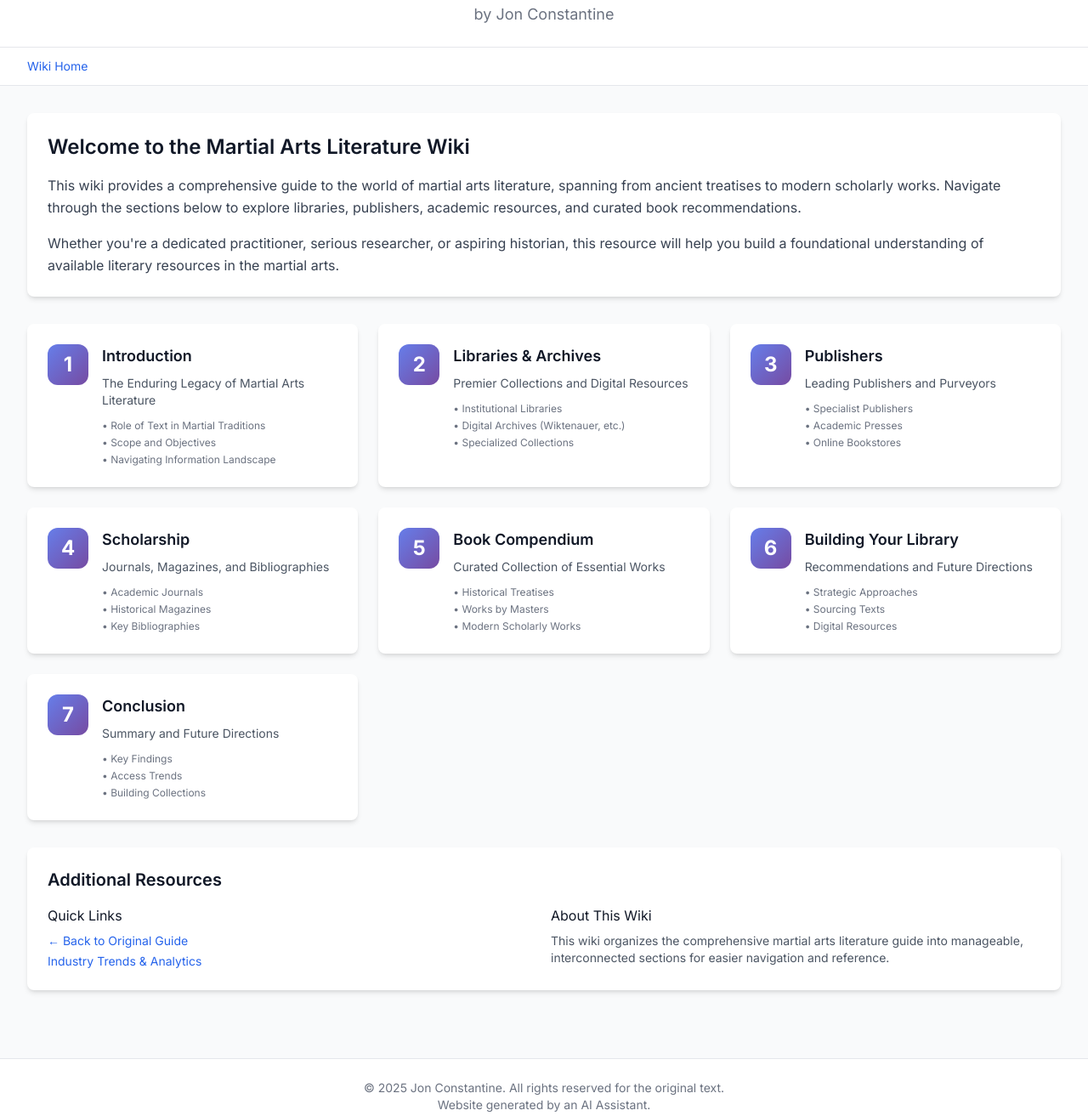
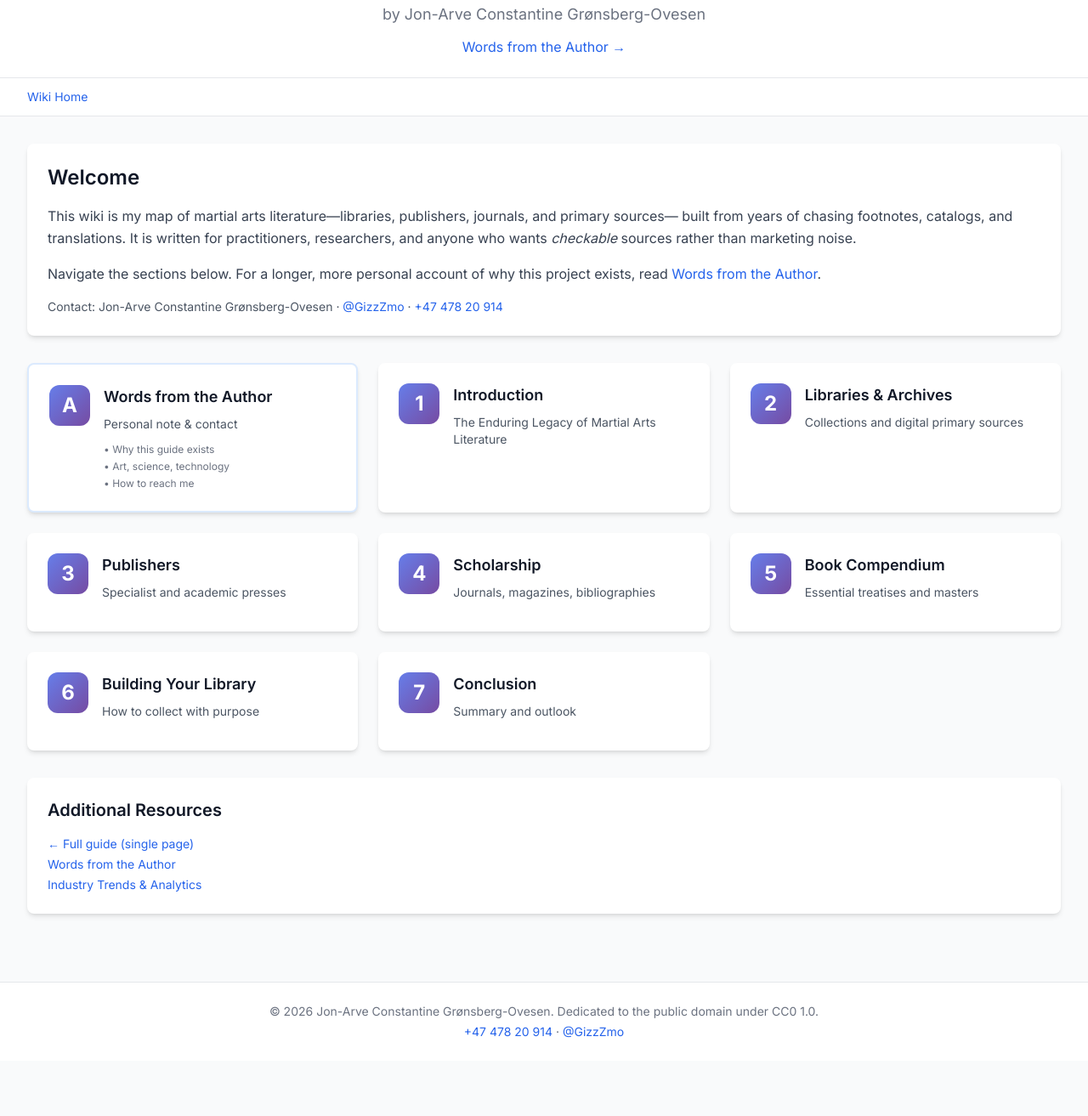
Before and after one commit to GizzZmo/martial_arts, a plain HTML site: page wiki.html in a window 1280 px wide. Shown: the part 113-1426 px from the top of the page at 85% size. After the commit the page ends 1361 px from the top, so only its background shows below. Drawn offline with nearby package versions, Linux system fonts and the light colour scheme.

Commit message:
Add author byline, personal intro, and link to author.html

```diff
--- a/wiki.html
+++ b/wiki.html
@@ -3,48 +3,35 @@
 <head>
     <meta charset="UTF-8">
     <meta name="viewport" content="width=device-width, initial-scale=1.0">
-    <title>Martial Arts Literature Wiki - Jon Constantine</title>
+    <title>Martial Arts Literature Wiki - Jon-Arve Constantine Grønsberg-Ovesen</title>
     <script src="https://cdn.tailwindcss.com"></script>
     <link href="https://fonts.googleapis.com/css2?family=Inter:wght@400;600;700&display=swap" rel="stylesheet">
     <style>
-        body {
-            font-family: 'Inter', sans-serif;
-            scroll-behavior: smooth;
-        }
-        .wiki-card {
-            transition: transform 0.2s ease-in-out, box-shadow 0.2s ease-in-out;
-        }
-        .wiki-card:hover {
-            transform: translateY(-4px);
-            box-shadow: 0 10px 25px rgba(0, 0, 0, 0.15);
-        }
+        body { font-family: 'Inter', sans-serif; scroll-behavior: smooth; }
+        .wiki-card { transition: transform 0.2s ease-in-out, box-shadow 0.2s ease-in-out; }
+        .wiki-card:hover { transform: translateY(-4px); box-shadow: 0 10px 25px rgba(0, 0, 0, 0.15); }
         .section-icon {
-            width: 48px;
-            height: 48px;
+            width: 48px; height: 48px;
             background: linear-gradient(135deg, #667eea 0%, #764ba2 100%);
-            border-radius: 12px;
-            display: flex;
-            align-items: center;
-            justify-content: center;
-            color: white;
-            font-size: 24px;
-            font-weight: bold;
+            border-radius: 12px; display: flex; align-items: center; justify-content: center;
+            color: white; font-size: 24px; font-weight: bold;
         }
     </style>
 </head>
 <body class="bg-gray-50 min-h-screen">
-    <!-- Header -->
     <header class="bg-white shadow-sm border-b border-gray-200">
         <div class="max-w-7xl mx-auto px-4 sm:px-6 lg:px-8 py-6">
             <div class="text-center">
                 <h1 class="text-4xl sm:text-5xl font-bold text-gray-900 mb-2">Martial Arts Literature Wiki</h1>
                 <p class="text-xl text-gray-600">A Comprehensive Guide to Martial Arts Libraries and Literature</p>
-                <p class="text-lg text-gray-500 mt-2">by Jon Constantine</p>
+                <p class="text-lg text-gray-500 mt-2">by Jon-Arve Constantine Grønsberg-Ovesen</p>
+                <p class="mt-3">
+                    <a href="author.html" class="text-blue-600 hover:underline font-medium">Words from the Author →</a>
+                </p>
             </div>
         </div>
     </header>
 
-    <!-- Navigation breadcrumb -->
     <nav class="bg-white border-b border-gray-200">
         <div class="max-w-7xl mx-auto px-4 sm:px-6 lg:px-8 py-3">
             <div class="flex items-center space-x-2 text-sm text-gray-500">
@@ -53,165 +40,123 @@
         </div>
     </nav>
 
-    <!-- Main Content -->
     <main class="max-w-7xl mx-auto px-4 sm:px-6 lg:px-8 py-8">
-        <!-- Introduction -->
         <div class="bg-white rounded-lg shadow-md p-6 mb-8">
-            <h2 class="text-2xl font-semibold text-gray-900 mb-4">Welcome to the Martial Arts Literature Wiki</h2>
+            <h2 class="text-2xl font-semibold text-gray-900 mb-4">Welcome</h2>
             <p class="text-gray-700 leading-relaxed mb-4">
-                This wiki provides a comprehensive guide to the world of martial arts literature, spanning from ancient treatises to modern scholarly works.
-                Navigate through the sections below to explore libraries, publishers, academic resources, and curated book recommendations.
+                This wiki is my map of martial arts literature—libraries, publishers, journals, and primary sources—
+                built from years of chasing footnotes, catalogs, and translations. It is written for practitioners,
+                researchers, and anyone who wants <em>checkable</em> sources rather than marketing noise.
             </p>
-            <p class="text-gray-700 leading-relaxed">
-                Whether you're a dedicated practitioner, serious researcher, or aspiring historian, this resource will help you build a foundational
-                understanding of available literary resources in the martial arts.
+            <p class="text-gray-700 leading-relaxed mb-4">
+                Navigate the sections below. For a longer, more personal account of why this project exists,
+                read <a href="author.html" class="text-blue-600 hover:underline">Words from the Author</a>.
+            </p>
+            <p class="text-sm text-gray-600">
+                Contact: Jon-Arve Constantine Grønsberg-Ovesen ·
+                <a href="https://github.com/GizzZmo" class="text-blue-600 hover:underline">@GizzZmo</a> ·
+                <a href="tel:+4747820914" class="text-blue-600 hover:underline">+47 478 20 914</a>
             </p>
         </div>
 
-        <!-- Wiki Sections Grid -->
         <div class="grid md:grid-cols-2 lg:grid-cols-3 gap-6 mb-8">
-            <!-- Section 1: Introduction -->
+            <a href="author.html" class="wiki-card bg-white rounded-lg shadow-md p-6 block hover:text-inherit border-2 border-blue-100">
+                <div class="flex items-start space-x-4">
+                    <div class="section-icon">A</div>
+                    <div class="flex-1">
+                        <h3 class="text-lg font-semibold text-gray-900 mb-2">Words from the Author</h3>
+                        <p class="text-gray-600 text-sm mb-3">Personal note & contact</p>
+                        <ul class="text-xs text-gray-500 space-y-1">
+                            <li>• Why this guide exists</li>
+                            <li>• Art, science, technology</li>
+                            <li>• How to reach me</li>
+                        </ul>
+                    </div>
+                </div>
+            </a>
             <a href="introduction.html" class="wiki-card bg-white rounded-lg shadow-md p-6 block hover:text-inherit">
                 <div class="flex items-start space-x-4">
                     <div class="section-icon">1</div>
                     <div class="flex-1">
                         <h3 class="text-lg font-semibold text-gray-900 mb-2">Introduction</h3>
                         <p class="text-gray-600 text-sm mb-3">The Enduring Legacy of Martial Arts Literature</p>
-                        <ul class="text-xs text-gray-500 space-y-1">
-                            <li>• Role of Text in Martial Traditions</li>
-                            <li>• Scope and Objectives</li>
-                            <li>• Navigating Information Landscape</li>
-                        </ul>
                     </div>
                 </div>
             </a>
-
-            <!-- Section 2: Libraries & Archives -->
             <a href="libraries-archives.html" class="wiki-card bg-white rounded-lg shadow-md p-6 block hover:text-inherit">
                 <div class="flex items-start space-x-4">
                     <div class="section-icon">2</div>
                     <div class="flex-1">
                         <h3 class="text-lg font-semibold text-gray-900 mb-2">Libraries & Archives</h3>
-                        <p class="text-gray-600 text-sm mb-3">Premier Collections and Digital Resources</p>
-                        <ul class="text-xs text-gray-500 space-y-1">
-                            <li>• Institutional Libraries</li>
-                            <li>• Digital Archives (Wiktenauer, etc.)</li>
-                            <li>• Specialized Collections</li>
-                        </ul>
+                        <p class="text-gray-600 text-sm mb-3">Collections and digital primary sources</p>
                     </div>
                 </div>
             </a>
-
-            <!-- Section 3: Publishers -->
             <a href="publishers.html" class="wiki-card bg-white rounded-lg shadow-md p-6 block hover:text-inherit">
                 <div class="flex items-start space-x-4">
                     <div class="section-icon">3</div>
                     <div class="flex-1">
                         <h3 class="text-lg font-semibold text-gray-900 mb-2">Publishers</h3>
-                        <p class="text-gray-600 text-sm mb-3">Leading Publishers and Purveyors</p>
-                        <ul class="text-xs text-gray-500 space-y-1">
-                            <li>• Specialist Publishers</li>
-                            <li>• Academic Presses</li>
-                            <li>• Online Bookstores</li>
-                        </ul>
+                        <p class="text-gray-600 text-sm mb-3">Specialist and academic presses</p>
                     </div>
                 </div>
             </a>
-
-            <!-- Section 4: Scholarship -->
             <a href="scholarship.html" class="wiki-card bg-white rounded-lg shadow-md p-6 block hover:text-inherit">
                 <div class="flex items-start space-x-4">
                     <div class="section-icon">4</div>
                     <div class="flex-1">
                         <h3 class="text-lg font-semibold text-gray-900 mb-2">Scholarship</h3>
-                        <p class="text-gray-600 text-sm mb-3">Journals, Magazines, and Bibliographies</p>
-                        <ul class="text-xs text-gray-500 space-y-1">
-                            <li>• Academic Journals</li>
-                            <li>• Historical Magazines</li>
-                            <li>• Key Bibliographies</li>
-                        </ul>
+                        <p class="text-gray-600 text-sm mb-3">Journals, magazines, bibliographies</p>
                     </div>
                 </div>
             </a>
-
-            <!-- Section 5: Book Compendium -->
             <a href="book-compendium.html" class="wiki-card bg-white rounded-lg shadow-md p-6 block hover:text-inherit">
                 <div class="flex items-start space-x-4">
                     <div class="section-icon">5</div>
                     <div class="flex-1">
                         <h3 class="text-lg font-semibold text-gray-900 mb-2">Book Compendium</h3>
-                        <p class="text-gray-600 text-sm mb-3">Curated Collection of Essential Works</p>
-                        <ul class="text-xs text-gray-500 space-y-1">
-                            <li>• Historical Treatises</li>
-                            <li>• Works by Masters</li>
-                            <li>• Modern Scholarly Works</li>
-                        </ul>
+                        <p class="text-gray-600 text-sm mb-3">Essential treatises and masters</p>
                     </div>
                 </div>
             </a>
-
-            <!-- Section 6: Building Your Library -->
             <a href="building-library.html" class="wiki-card bg-white rounded-lg shadow-md p-6 block hover:text-inherit">
                 <div class="flex items-start space-x-4">
                     <div class="section-icon">6</div>
                     <div class="flex-1">
                         <h3 class="text-lg font-semibold text-gray-900 mb-2">Building Your Library</h3>
-                        <p class="text-gray-600 text-sm mb-3">Recommendations and Future Directions</p>
-                        <ul class="text-xs text-gray-500 space-y-1">
-                            <li>• Strategic Approaches</li>
-                            <li>• Sourcing Texts</li>
-                            <li>• Digital Resources</li>
-                        </ul>
+                        <p class="text-gray-600 text-sm mb-3">How to collect with purpose</p>
                     </div>
                 </div>
             </a>
-
-            <!-- Section 7: Conclusion -->
             <a href="conclusion.html" class="wiki-card bg-white rounded-lg shadow-md p-6 block hover:text-inherit">
                 <div class="flex items-start space-x-4">
                     <div class="section-icon">7</div>
                     <div class="flex-1">
                         <h3 class="text-lg font-semibold text-gray-900 mb-2">Conclusion</h3>
-                        <p class="text-gray-600 text-sm mb-3">Summary and Future Directions</p>
-                        <ul class="text-xs text-gray-500 space-y-1">
-                            <li>• Key Findings</li>
-                            <li>• Access Trends</li>
-                            <li>• Building Collections</li>
-                        </ul>
+                        <p class="text-gray-600 text-sm mb-3">Summary and outlook</p>
                     </div>
                 </div>
             </a>
         </div>
 
-        <!-- Additional Resources -->
         <div class="bg-white rounded-lg shadow-md p-6">
             <h2 class="text-xl font-semibold text-gray-900 mb-4">Additional Resources</h2>
-            <div class="grid md:grid-cols-2 gap-4">
-                <div>
-                    <h3 class="font-medium text-gray-900 mb-2">Quick Links</h3>
-                    <ul class="space-y-1 text-sm text-blue-600">
-                        <li><a href="index.html" class="hover:underline">← Back to Original Guide</a></li>
-                        <li><a href="martial_arts_industry_trends.html" class="hover:underline">Industry Trends & Analytics</a></li>
-                    </ul>
-                </div>
-                <div>
-                    <h3 class="font-medium text-gray-900 mb-2">About This Wiki</h3>
-                    <p class="text-sm text-gray-600">
-                        This wiki organizes the comprehensive martial arts literature guide into manageable, interconnected sections for easier navigation and reference.
-                    </p>
-                </div>
-            </div>
+            <ul class="space-y-1 text-sm text-blue-600">
+                <li><a href="index.html" class="hover:underline">← Full guide (single page)</a></li>
+                <li><a href="author.html" class="hover:underline">Words from the Author</a></li>
+                <li><a href="martial_arts_industry_trends.html" class="hover:underline">Industry Trends & Analytics</a></li>
+            </ul>
         </div>
     </main>
 
-    <!-- Footer -->
     <footer class="bg-white border-t border-gray-200 mt-12">
         <div class="max-w-7xl mx-auto px-4 sm:px-6 lg:px-8 py-6">
             <div class="text-center text-sm text-gray-500">
-                <p>© 2025 Jon Constantine. All rights reserved for the original text.</p>
-                <p>Website generated by an AI Assistant.</p>
+                <p>© <span id="y"></span> Jon-Arve Constantine Grønsberg-Ovesen. Dedicated to the public domain under CC0 1.0.</p>
+                <p class="mt-1"><a class="text-blue-600 hover:underline" href="tel:+4747820914">+47 478 20 914</a> · <a class="text-blue-600 hover:underline" href="https://github.com/GizzZmo">@GizzZmo</a></p>
             </div>
         </div>
     </footer>
+    <script>document.getElementById('y').textContent = new Date().getFullYear();</script>
 </body>
 </html>
```
